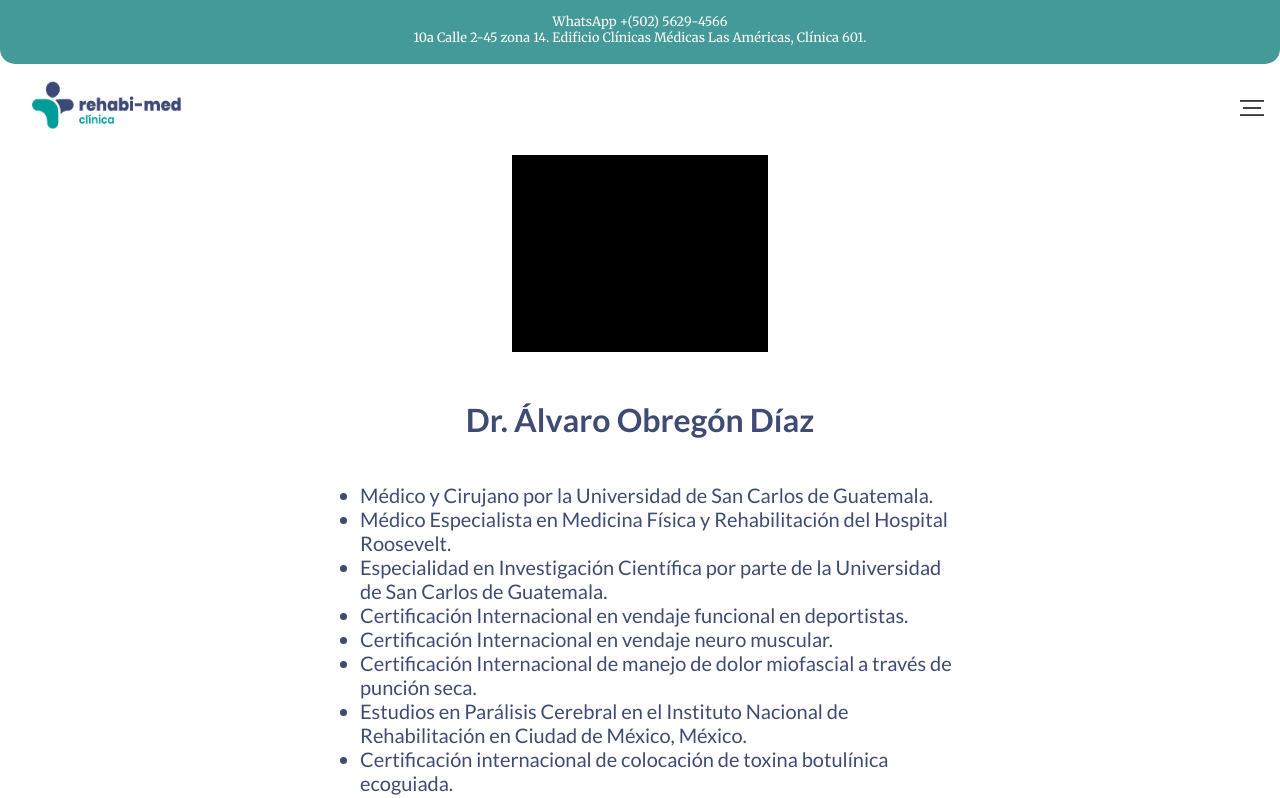
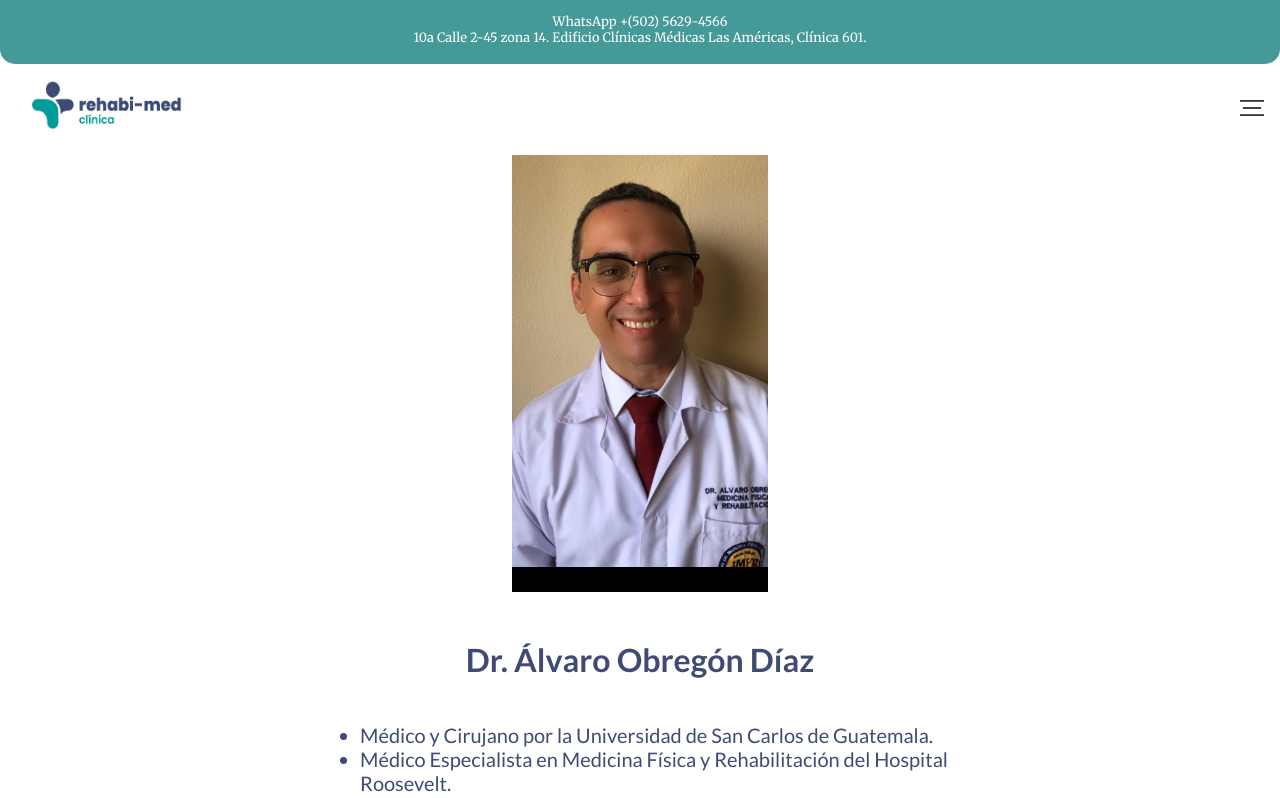
Before and after one commit to alejandroclose/rehabimed, a Next.js app: page /sobre-nosotros in a window 1280 px wide. Shown: the top 798 px of the page. Built offline with nearby package versions, Linux system fonts and the light colour scheme.

Commit message:
finishing details

```diff
--- a/components/scrollbar.js
+++ b/components/scrollbar.js
@@ -10,11 +10,11 @@ export default function Scrollbar() {
       </h3>
       <ScrollContainer className={styles.scrollbar}>
         <div className={styles.card}>Lesiones deportivas</div>
+        <div className={styles.card}>Parálisis cerebral</div>
+        <div className={styles.card}>Estimulación temprana y oportuna</div>
         <div className={styles.card}>Daño neurológico</div>
-        <div className={styles.card}>Manejo de la esplasticidad</div>
+        <div className={styles.card}>Manejo de la espasticidad</div>
         <div className={styles.card}>Enfermedades reumatológicas</div>
-        <div className={styles.card}>Estimulación temprana y oportuna</div>
-        <div className={styles.card}>Parálisis cerebral</div>
         <div className={styles.card}>etc.</div>
       </ScrollContainer>
     </div>
--- a/styles/Nosotros.module.css
+++ b/styles/Nosotros.module.css
@@ -16,9 +16,9 @@
 }
 
 .hero {
-  height: 15rem;
+  min-height: 30rem;
   width: 20vw;
-  background-image: url("/");
+  background-image: url("/dr_alvaro_obregon_diaz.jpg");
   background-repeat: no-repeat;
   background-size: 20vw;
   background-color: black;
```
Also changed, not shown: public/dr_alvaro_obregon_diaz.JPG (added), public/dra_maria_obregon.png (deleted).
